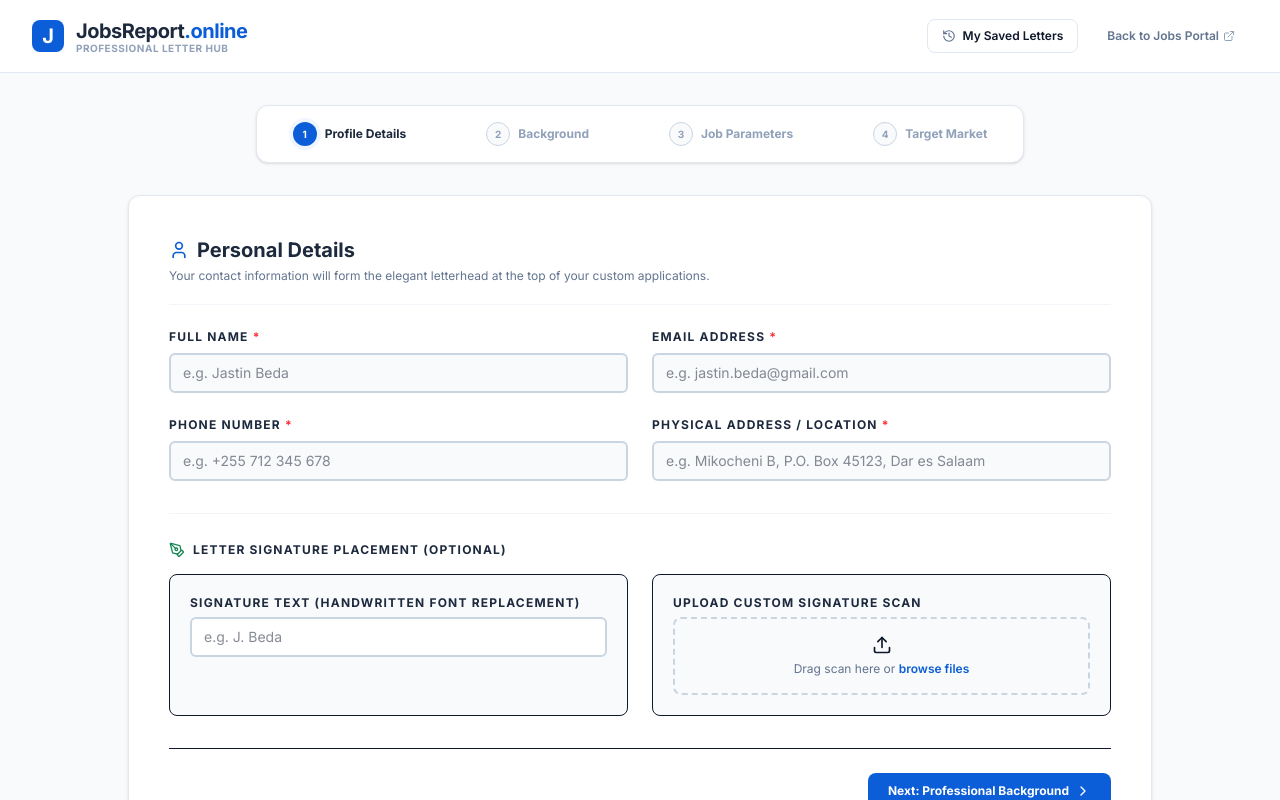
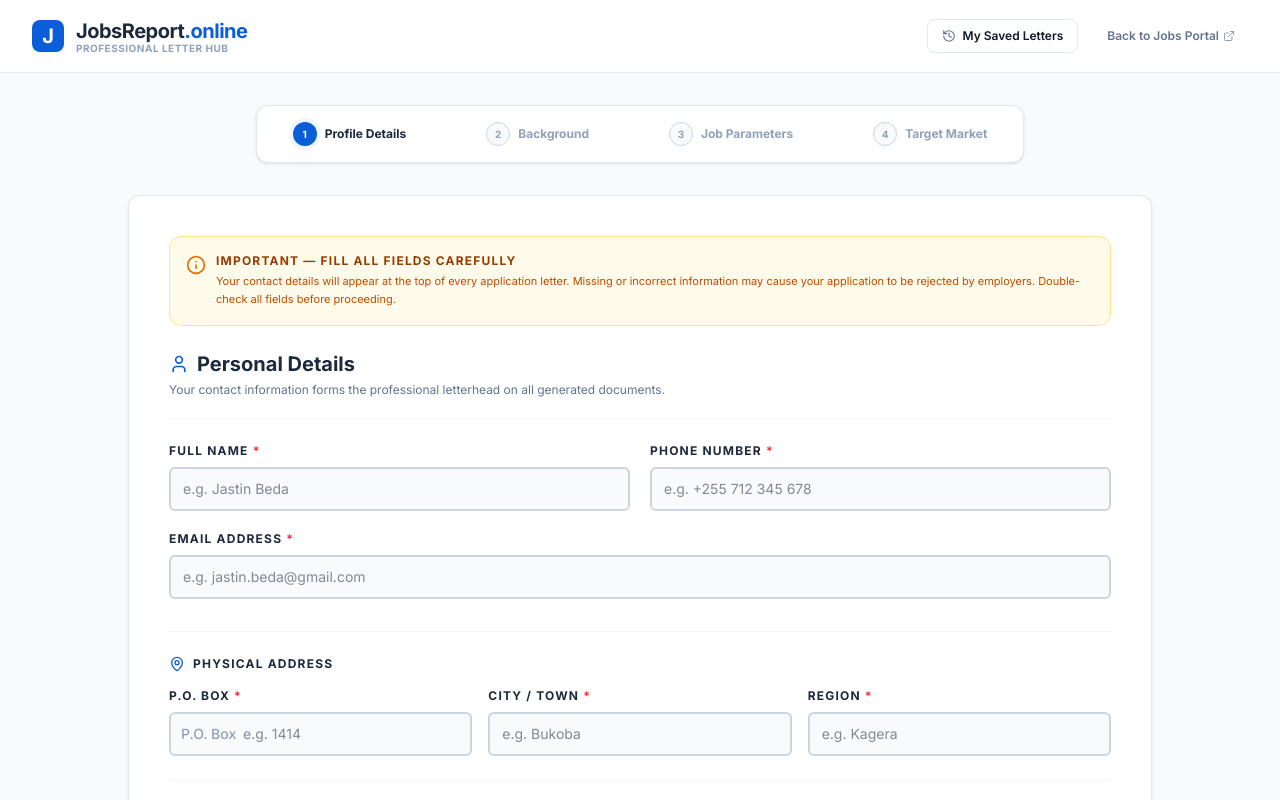
Before and after one commit to 123jastin/Application-Letter, a React (Vite) app: page / in a window 1280 px wide. Shown: the top 800 px of the page. Built offline with nearby package versions, Linux system fonts and the light colour scheme.

Commit message:
Update App.tsx

```diff
--- a/src/App.tsx
+++ b/src/App.tsx
@@ -251,6 +251,11 @@ export default function App() {
     signatureImage: ''
   });
 
+  // Personal address structured fields
+  const [personalPOBox, setPersonalPOBox] = useState<string>('');
+  const [personalCity, setPersonalCity] = useState<string>('');
+  const [personalRegion, setPersonalRegion] = useState<string>('');
+
   const [professionalInfo, setProfessionalInfo] = useState<ProfessionalInfo>({
     highestEducation: 'Bachelor\'s Degree',
     yearsOfExperience: '3',
@@ -524,7 +529,9 @@ export default function App() {
         errors.email = 'Invalid email address format';
       }
       if (!personalInfo.phone.trim()) errors.phone = 'Phone number is required';
-      if (!personalInfo.address.trim()) errors.address = 'Physical address is required';
+      if (!personalPOBox.trim()) errors.poBox = 'P.O. Box number is required';
+      if (!personalCity.trim()) errors.city = 'City is required';
+      if (!personalRegion.trim()) errors.region = 'Region is required';
     }
 
     if (step === 2) {
@@ -621,6 +628,13 @@ export default function App() {
     });
 
     try {
+      // Build full address from structured fields
+      const fullPersonalAddress = [
+        `P.O. Box ${personalPOBox}`,
+        personalCity,
+        personalRegion,
+      ].filter(Boolean).join(', ');
+
       // Build company address from structured fields
       const structuredCompanyAddress = [
         companyPOBox,
@@ -636,7 +650,10 @@ export default function App() {
         method: 'POST',
         headers: { 'Content-Type': 'application/json' },
         body: JSON.stringify({
-          personalInfo,
+          personalInfo: {
+            ...personalInfo,
+            address: fullPersonalAddress, // Override with structured address
+          },
           professionalInfo,
           jobInfo: {
             ...jobInfo,
@@ -958,18 +975,37 @@ export default function App() {
                 transition={{ duration: 0.25 }}
                 className="bg-white border border-slate-200 rounded-xl shadow-sm p-6 sm:p-10"
               >
+                {/* Header with advice */}
+                <div className="bg-amber-50 border border-amber-200 rounded-xl p-4 mb-6">
+                  <div className="flex items-start space-x-2.5">
+                    <Info className="w-5 h-5 text-amber-600 flex-shrink-0 mt-0.5" />
+                    <div>
+                      <h3 className="text-xs font-extrabold text-amber-800 uppercase tracking-widest mb-1">
+                        Important — Fill All Fields Carefully
+                      </h3>
+                      <p className="text-[11px] text-amber-700 leading-relaxed">
+                        Your contact details will appear at the top of every application letter.
+                        Missing or incorrect information may cause your application to be rejected by employers.
+                        Double-check all fields before proceeding.
+                      </p>
+                    </div>
+                  </div>
+                </div>
+
                 <div className="border-b border-slate-100 pb-5 mb-6">
                   <h2 className="font-sans font-bold text-xl text-slate-800 flex items-center space-x-2">
                     <User className="w-5 h-5 text-[#0B5ED7]" />
                     <span>Personal Details</span>
                   </h2>
                   <p className="text-xs text-slate-500 mt-1">
-                    Your contact information will form the elegant letterhead at the top of your custom applications.
+                    Your contact information forms the professional letterhead on all generated documents.
                   </p>
                 </div>
 
-                <div className="grid grid-cols-1 md:grid-cols-2 gap-6">
-
+                {/* ─── NAME, PHONE, EMAIL ──────────────────────── */}
+                <div className="grid grid-cols-1 md:grid-cols-2 gap-5 mb-8">
+
+                  {/* Full Name */}
                   <div className="flex flex-col">
                     <label className="text-xs font-bold text-slate-800 uppercase tracking-widest mb-2 flex items-center space-x-1">
                       <span>Full Name</span>
@@ -977,7 +1013,7 @@ export default function App() {
                     </label>
                     <input
                       type="text"
-                      className={`w-full px-3 py-2 bg-slate-50 border-2 rounded-md text-sm focus:bg-white focus:outline-none focus:ring-2 focus:ring-[#0B5ED7]/25 focus:border-[#0B5ED7] transition-all ${
+                      className={`w-full px-3 py-2.5 bg-slate-50 border-2 rounded-md text-sm focus:bg-white focus:outline-none focus:ring-2 focus:ring-[#0B5ED7]/25 focus:border-[#0B5ED7] transition-all ${
                         formErrors.fullName ? 'border-red-400' : 'border-slate-300'
                       }`}
                       placeholder="e.g. Jastin Beda"
@@ -987,19 +1023,41 @@ export default function App() {
                         savePersonalInfoLocally(updated);
                         if (formErrors.fullName) setFormErrors(prev => ({ ...prev, fullName: '' }));
                       }}
-                      id="input-full-name"
                     />
                     {formErrors.fullName && <p className="text-xs font-medium text-red-500 mt-1.5">{formErrors.fullName}</p>}
                   </div>
 
+                  {/* Phone Number */}
                   <div className="flex flex-col">
+                    <label className="text-xs font-bold text-slate-800 uppercase tracking-widest mb-2 flex items-center space-x-1">
+                      <span>Phone Number</span>
+                      <span className="text-red-500">*</span>
+                    </label>
+                    <input
+                      type="tel"
+                      className={`w-full px-3 py-2.5 bg-slate-50 border-2 rounded-md text-sm focus:bg-white focus:outline-none focus:ring-2 focus:ring-[#0B5ED7]/25 focus:border-[#0B5ED7] transition-all ${
+                        formErrors.phone ? 'border-red-400' : 'border-slate-300'
+                      }`}
+                      placeholder="e.g. +255 712 345 678"
+                      value={personalInfo.phone}
+                      onChange={(e) => {
+                        const updated = { ...personalInfo, phone: e.target.value };
+                        savePersonalInfoLocally(updated);
+                        if (formErrors.phone) setFormErrors(prev => ({ ...prev, phone: '' }));
+                      }}
+                    />
+                    {formErrors.phone && <p className="text-xs font-medium text-red-500 mt-1.5">{formErrors.phone}</p>}
+                  </div>
+
+                  {/* Email Address */}
+                  <div className="flex flex-col md:col-span-2">
                     <label className="text-xs font-bold text-slate-800 uppercase tracking-widest mb-2 flex items-center space-x-1">
                       <span>Email Address</span>
                       <span className="text-red-500">*</span>
                     </label>
                     <input
                       type="email"
-                      className={`w-full px-3 py-2 bg-slate-50 border-2 rounded-md text-sm focus:bg-white focus:outline-none focus:ring-2 focus:ring-[#0B5ED7]/25 focus:border-[#0B5ED7] transition-all ${
+                      className={`w-full px-3 py-2.5 bg-slate-50 border-2 rounded-md text-sm focus:bg-white focus:outline-none focus:ring-2 focus:ring-[#0B5ED7]/25 focus:border-[#0B5ED7] transition-all ${
                         formErrors.email ? 'border-red-400' : 'border-slate-300'
                       }`}
                       placeholder="e.g. jastin.beda@gmail.com"
@@ -1009,72 +1067,109 @@ export default function App() {
                         savePersonalInfoLocally(updated);
                         if (formErrors.email) setFormErrors(prev => ({ ...prev, email: '' }));
                       }}
-                      id="input-email"
                     />
                     {formErrors.email && <p className="text-xs font-medium text-red-500 mt-1.5">{formErrors.email}</p>}
                   </div>
-
+                </div>
+
+                {/* ─── ADDRESS SECTION ──────────────────────────── */}
+                <div className="border-t border-slate-100 pt-6 mb-6">
+                  <h3 className="text-xs font-extrabold text-slate-800 uppercase tracking-widest flex items-center space-x-2 mb-4">
+                    <MapPin className="w-4 h-4 text-[#0B5ED7]" />
+                    <span>Physical Address</span>
+                  </h3>
+
+                  <div className="grid grid-cols-1 md:grid-cols-3 gap-4">
+
+                    {/* P.O. Box - Numbers Only */}
                     <div className="flex flex-col">
                       <label className="text-xs font-bold text-slate-800 uppercase tracking-widest mb-2 flex items-center space-x-1">
-                      <span>Phone Number</span>
+                        <span>P.O. Box</span>
+                        <span className="text-red-500">*</span>
+                      </label>
+                      <div className="relative">
+                        <span className="absolute left-3 top-1/2 -translate-y-1/2 text-sm text-slate-400 font-medium pointer-events-none">
+                          P.O. Box
+                        </span>
+                        <input
+                          type="text"
+                          inputMode="numeric"
+                          className={`w-full pl-[72px] pr-3 py-2.5 bg-slate-50 border-2 rounded-md text-sm focus:bg-white focus:outline-none focus:ring-2 focus:ring-[#0B5ED7]/25 focus:border-[#0B5ED7] transition-all ${
+                            formErrors.poBox ? 'border-red-400' : 'border-slate-300'
+                          }`}
+                          placeholder="e.g. 1414"
+                          value={personalPOBox}
+                          onChange={(e) => {
+                            const val = e.target.value.replace(/[^0-9]/g, '');
+                            setPersonalPOBox(val);
+                            if (formErrors.poBox) setFormErrors(prev => ({ ...prev, poBox: '' }));
+                          }}
+                        />
+                      </div>
+                      {formErrors.poBox && <p className="text-xs font-medium text-red-500 mt-1.5">{formErrors.poBox}</p>}
+                    </div>
+
+                    {/* City */}
+                    <div className="flex flex-col">
+                      <label className="text-xs font-bold text-slate-800 uppercase tracking-widest mb-2 flex items-center space-x-1">
+                        <span>City / Town</span>
                         <span className="text-red-500">*</span>
                       </label>
                       <input
                         type="text"
-                      className={`w-full px-3 py-2 bg-slate-50 border-2 rounded-md text-sm focus:bg-white focus:outline-none focus:ring-2 focus:ring-[#0B5ED7]/25 focus:border-[#0B5ED7] transition-all ${
-                        formErrors.phone ? 'border-red-400' : 'border-slate-300'
+                        className={`w-full px-3 py-2.5 bg-slate-50 border-2 rounded-md text-sm focus:bg-white focus:outline-none focus:ring-2 focus:ring-[#0B5ED7]/25 focus:border-[#0B5ED7] transition-all ${
+                          formErrors.city ? 'border-red-400' : 'border-slate-300'
                         }`}
-                      placeholder="e.g. +255 712 345 678"
-                      value={personalInfo.phone}
+                        placeholder="e.g. Bukoba"
+                        value={personalCity}
                         onChange={(e) => {
-                        const updated = { ...personalInfo, phone: e.target.value };
-                        savePersonalInfoLocally(updated);
-                        if (formErrors.phone) setFormErrors(prev => ({ ...prev, phone: '' }));
+                          setPersonalCity(e.target.value);
+                          if (formErrors.city) setFormErrors(prev => ({ ...prev, city: '' }));
                         }}
-                      id="input-phone"
                       />
-                    {formErrors.phone && <p className="text-xs font-medium text-red-500 mt-1.5">{formErrors.phone}</p>}
-                  </div>
-
+                      {formErrors.city && <p className="text-xs font-medium text-red-500 mt-1.5">{formErrors.city}</p>}
+                    </div>
+
+                    {/* Region */}
                     <div className="flex flex-col">
                       <label className="text-xs font-bold text-slate-800 uppercase tracking-widest mb-2 flex items-center space-x-1">
-                      <span>Physical Address / Location</span>
+                        <span>Region</span>
                         <span className="text-red-500">*</span>
                       </label>
                       <input
                         type="text"
-                      className={`w-full px-3 py-2 bg-slate-50 border-2 rounded-md text-sm focus:bg-white focus:outline-none focus:ring-2 focus:ring-[#0B5ED7]/25 focus:border-[#0B5ED7] transition-all ${
-                        formErrors.address ? 'border-red-400' : 'border-slate-300'
+                        className={`w-full px-3 py-2.5 bg-slate-50 border-2 rounded-md text-sm focus:bg-white focus:outline-none focus:ring-2 focus:ring-[#0B5ED7]/25 focus:border-[#0B5ED7] transition-all ${
+                          formErrors.region ? 'border-red-400' : 'border-slate-300'
                         }`}
-                      placeholder="e.g. Mikocheni B, P.O. Box 45123, Dar es Salaam"
-                      value={personalInfo.address}
+                        placeholder="e.g. Kagera"
+                        value={personalRegion}
                         onChange={(e) => {
-                        const updated = { ...personalInfo, address: e.target.value };
-                        savePersonalInfoLocally(updated);
-                        if (formErrors.address) setFormErrors(prev => ({ ...prev, address: '' }));
+                          setPersonalRegion(e.target.value);
+                          if (formErrors.region) setFormErrors(prev => ({ ...prev, region: '' }));
                         }}
-                      id="input-address"
                       />
-                    {formErrors.address && <p className="text-xs font-medium text-red-500 mt-1.5">{formErrors.address}</p>}
-                  </div>
-
-                </div>
-
-                <div className="border-t border-slate-100 pt-7 mt-8">
+                      {formErrors.region && <p className="text-xs font-medium text-red-500 mt-1.5">{formErrors.region}</p>}
+                    </div>
+                  </div>
+                </div>
+
+                {/* ─── SIGNATURE SECTION ────────────────────────── */}
+                <div className="border-t border-slate-100 pt-6">
                   <h3 className="text-xs font-extrabold text-slate-800 uppercase tracking-widest flex items-center space-x-2 mb-4">
                     <PenTool className="w-4 h-4 text-[#198754]" />
-                    <span>Letter Signature Placement (Optional)</span>
+                    <span>Letter Signature (Optional)</span>
                   </h3>
 
                   <div className="grid grid-cols-1 md:grid-cols-2 gap-6">
 
-                    <div className="bg-slate-50 border border-slate-205 rounded-lg p-5">
+                    {/* Signature Text */}
+                    <div className="bg-slate-50 border border-slate-200 rounded-lg p-5">
                       <label className="text-xs font-bold text-slate-800 uppercase tracking-widest mb-1.5 block">
-                        Signature Text (Handwritten font replacement)
+                        Signature Text
                       </label>
                       <input
                         type="text"
-                        className="w-full px-3 py-2 bg-white border-2 border-slate-300 rounded-md text-sm focus:outline-none focus:ring-2 focus:ring-[#0B5ED7]/25 focus:border-[#0B5ED7]"
+                        className="w-full px-3 py-2.5 bg-white border-2 border-slate-300 rounded-md text-sm focus:outline-none focus:ring-2 focus:ring-[#0B5ED7]/25 focus:border-[#0B5ED7]"
                         placeholder="e.g. J. Beda"
                         value={personalInfo.signatureText || ''}
                         onChange={(e) => {
@@ -1083,28 +1178,28 @@ export default function App() {
                         }}
                       />
                       {personalInfo.signatureText && (
-                        <div className="mt-3 bg-white p-3 rounded-md border border-slate-200 text-center flex flex-col items-center justify-center min-h-[70px]">
-                          <span className="text-[9px] text-slate-450 font-bold uppercase tracking-wider mb-1">Handdrawn Preview:</span>
-                          <span className="font-signature text-3xl text-blue-900 rotate-1 transform inline-block select-none py-1">
+                        <div className="mt-3 bg-white p-3 rounded-md border border-slate-200 text-center">
+                          <span className="text-[9px] text-slate-400 font-bold uppercase tracking-wider block mb-1">Preview:</span>
+                          <span className="font-signature text-3xl text-blue-900 inline-block select-none">
                             {personalInfo.signatureText}
                           </span>
                         </div>
                       )}
                     </div>
 
-                    <div className="bg-slate-50 border border-slate-205 rounded-lg p-5 flex flex-col justify-between">
+                    {/* Upload Signature */}
+                    <div className="bg-slate-50 border border-slate-200 rounded-lg p-5 flex flex-col justify-between">
                       <div>
                         <span className="text-xs font-bold text-slate-800 uppercase tracking-widest mb-1.5 block">
-                          Upload Custom Signature Scan
-                        </span>
-
+                          Upload Signature Image
+                        </span>
                         <div
                           onDragEnter={handleSignatureDrag}
                           onDragOver={handleSignatureDrag}
                           onDragLeave={handleSignatureDrag}
                           onDrop={handleSignatureDrop}
                           onClick={() => fileInputRef.current?.click()}
-                          className={`border-2 border-dashed rounded-lg p-4 text-center transition-all cursor-pointer flex flex-col items-center justify-center ${
+                          className={`border-2 border-dashed rounded-lg p-4 text-center transition-all cursor-pointer ${
                             isDraggingFile
                               ? 'border-[#0B5ED7] bg-blue-50'
                               : 'border-slate-300 hover:border-slate-400 hover:bg-slate-100'
@@ -1117,9 +1212,9 @@ export default function App() {
                             className="hidden"
                             onChange={handSignatureFileChange}
                           />
-                          <Upload className="w-5 h-5 text-slate-450 mb-1.5" />
+                          <Upload className="w-5 h-5 text-slate-400 mx-auto mb-1.5" />
                           <p className="text-xs text-slate-500">
-                            Drag scan here or <span className="text-[#0B5ED7] font-semibold">browse files</span>
+                            Drag scan here or <span className="text-[#0B5ED7] font-semibold">browse</span>
                           </p>
                         </div>
                       </div>
@@ -1129,34 +1224,31 @@ export default function App() {
                           <div className="flex items-center space-x-2">
                             <img
                               src={personalInfo.signatureImage}
-                              alt="Signature upload"
-                              className="h-9 max-w-[120px] object-contain border border-slate-100 p-0.5 rounded bg-slate-50"
+                              alt="Signature"
+                              className="h-9 max-w-[120px] object-contain border border-slate-100 rounded"
                             />
                             <span className="text-[10px] font-bold text-green-700 flex items-center space-x-1">
                               <Check className="w-3 h-3 text-green-600" />
                               <span>Ready</span>
                             </span>
                           </div>
-
                           <button
                             onClick={clearSignatureImage}
                             className="bg-red-50 hover:bg-red-100 text-red-600 p-1.5 rounded transition-colors"
-                            title="Remove Signature"
                           >
                             <Trash2 className="w-3.5 h-3.5" />
                           </button>
                         </div>
                       )}
                     </div>
-
-                  </div>
-                </div>
-
+                  </div>
+                </div>
+
+                {/* Next Button */}
                 <div className="flex justify-end border-t border-slate-150 pt-6 mt-8">
                   <button
                     onClick={handleNextStep}
                     className="flex items-center space-x-1.5 bg-[#0B5ED7] hover:bg-[#044dbd] text-white px-5 py-2.5 rounded-lg font-bold text-xs transition-all cursor-pointer"
-                    id="btn-goto-step1"
                   >
                     <span>Next: Professional Background</span>
                     <ChevronRight className="w-4 h-4" />
```
Lines whose indentation alone changed are shown as unchanged.
